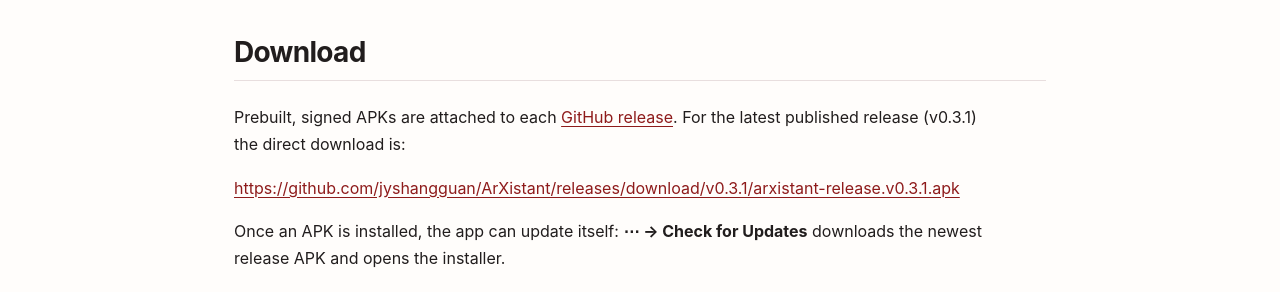
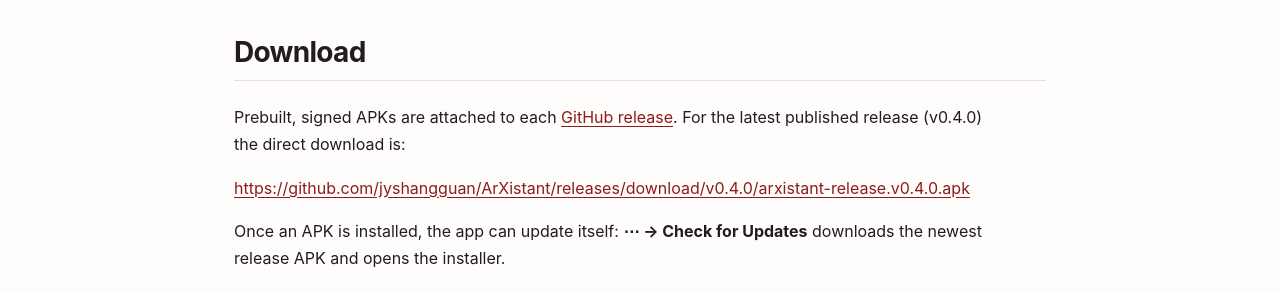
Before and after one commit to jyshangguan/ArXistant, a Jekyll site: the page built from docs/android.md, in a window 1280 px wide and 900 px high. Shown: the part 398-690 px from the top of the window. Built offline with Jekyll 4.4.1, drawn with Linux system fonts in a browser that asks for light colours; some of the changed text lies outside the part shown.

Commit message:
Docs: point the APK download links at the published v0.4.0 release
The v0.4.0 GitHub release is now published with the signed APK attached
(arxistant-release.v0.4.0.apk, versionCode 8), so the direct download
links in android.md and installation.md move from the last published
release (v0.3.1) to v0.4.0. In-app Check for Updates on an installed
v0.3.1 app now also sees and offers the new build.

````diff
--- a/docs/android.md
+++ b/docs/android.md
@@ -16,9 +16,9 @@
 
 Prebuilt, signed APKs are attached to each
 [GitHub release](https://github.com/jyshangguan/ArXistant/releases/latest).
-For the latest published release (v0.3.1) the direct download is:
+For the latest published release (v0.4.0) the direct download is:
 
-<https://github.com/jyshangguan/ArXistant/releases/download/v0.3.1/arxistant-release.v0.3.1.apk>
+<https://github.com/jyshangguan/ArXistant/releases/download/v0.4.0/arxistant-release.v0.4.0.apk>
 
 Once an APK is installed, the app can update itself: **⋯ → Check for
 Updates** downloads the newest release APK and opens the installer.
@@ -144,7 +144,7 @@
 
 # Release APK (signed; see "Release build" below):
 ./gradlew :app:assembleRelease
-#   -> app/build/outputs/apk/release/arxistant-release.v0.3.1.apk
+#   -> app/build/outputs/apk/release/arxistant-release.v0.4.0.apk
 ```
 
 The first build downloads Chaquopy, NumPy, and scikit-learn wheels for the
@@ -211,7 +211,7 @@
 ## Install and run
 
 - **Phone:** install the release APK
-  (`app/build/outputs/apk/release/arxistant-release.v0.3.1.apk`) or the debug APK
+  (`app/build/outputs/apk/release/arxistant-release.v0.4.0.apk`) or the debug APK
   (`app/build/outputs/apk/debug/app-debug.apk`) and launch it. The daily page
   appears in the WebView after the server starts.
 - **Emulator:** use an arm64 system image on Apple Silicon. The
````
Also changed, not shown: docs/installation.md (+1 -1 lines).
